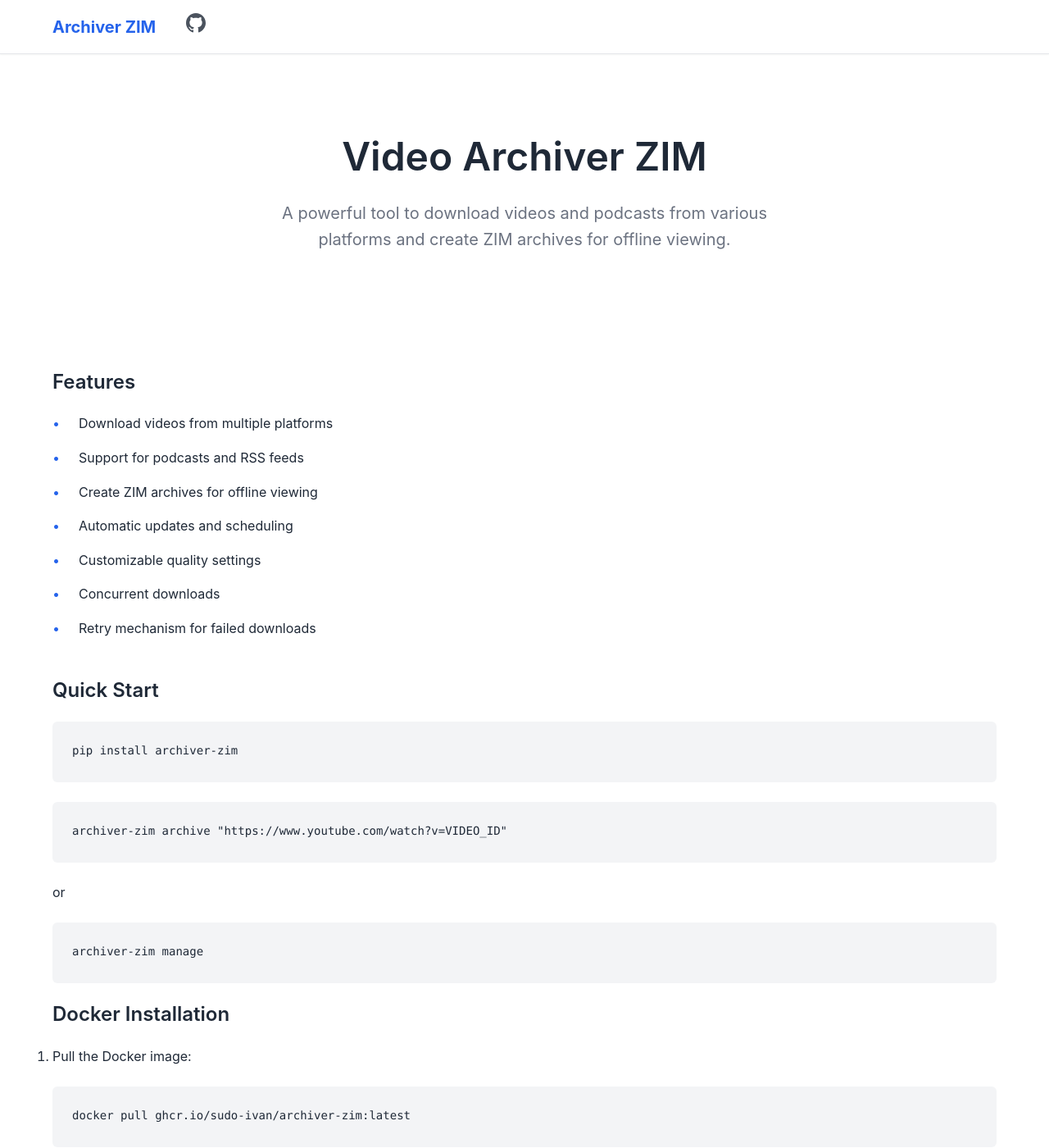
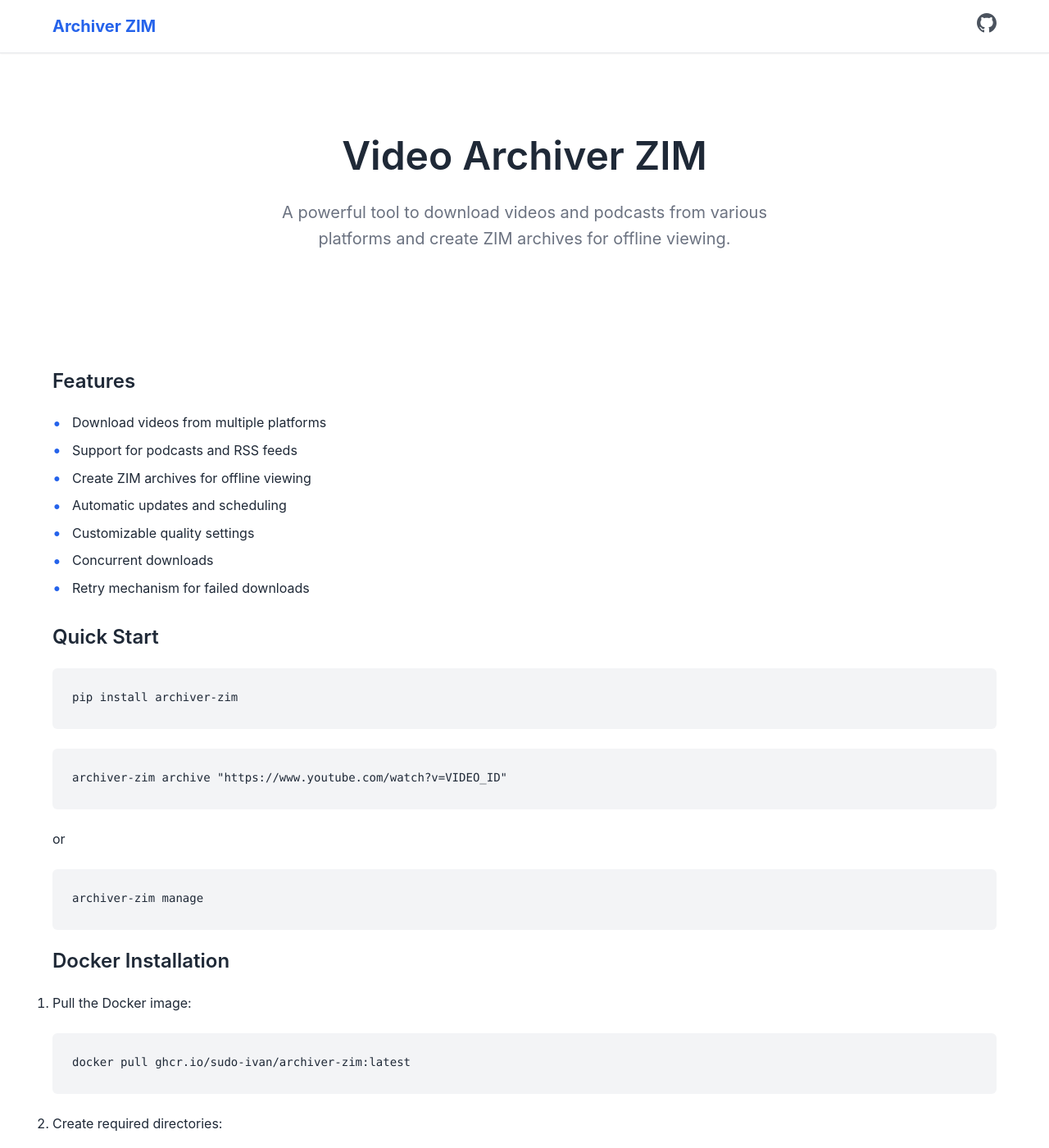
Before and after one commit to Sudo-Ivan/archiver-zim, a Jekyll site: the page built from docs/index.md, in a window 1280 px wide and 1400 px high. Shown: the whole window at 82% size. Built offline with Jekyll 4.4.1, drawn with Linux system fonts in a browser that asks for light colours; some of the changed text lies outside the part shown.

Commit message:
update pages

```diff
--- a/docs/_layouts/default.html
+++ b/docs/_layouts/default.html
@@ -11,12 +11,14 @@
     <header>
         <nav>
             <div class="container">
+                <div class="nav-content">
                     <a href="{{ '/' | relative_url }}" class="logo">{{ site.title }}</a>
                     <a href="https://github.com/Sudo-Ivan/archiver-zim" class="github-link" aria-label="GitHub Repository">
                         <svg width="24" height="24" viewBox="0 0 24 24" fill="currentColor">
                             <path d="M12 0c-6.626 0-12 5.373-12 12 0 5.302 3.438 9.8 8.207 11.387.599.111.793-.261.793-.577v-2.234c-3.338.726-4.033-1.416-4.033-1.416-.546-1.387-1.333-1.756-1.333-1.756-1.089-.745.083-.729.083-.729 1.205.084 1.839 1.237 1.839 1.237 1.07 1.834 2.807 1.304 3.492.997.107-.775.418-1.305.762-1.604-2.665-.305-5.467-1.334-5.467-5.931 0-1.311.469-2.381 1.236-3.221-.124-.303-.535-1.524.117-3.176 0 0 1.008-.322 3.301 1.23.957-.266 1.983-.399 3.003-.404 1.02.005 2.047.138 3.006.404 2.291-1.552 3.297-1.23 3.297-1.23.653 1.653.242 2.874.118 3.176.77.84 1.235 1.911 1.235 3.221 0 4.609-2.807 5.624-5.479 5.921.43.372.823 1.102.823 2.222v3.293c0 .319.192.694.801.576 4.765-1.589 8.199-6.086 8.199-11.386 0-6.627-5.373-12-12-12z"/>
                         </svg>
                     </a>
+                </div>
             </div>
         </nav>
     </header>
--- a/docs/assets/css/main.css
+++ b/docs/assets/css/main.css
@@ -98,10 +98,13 @@ header {
 }
 
 nav {
+    padding: var(--spacing-sm) 0;
+}
+
+.nav-content {
     display: flex;
     justify-content: space-between;
     align-items: center;
-    padding: var(--spacing-sm) 0;
 }
 
 .logo {
@@ -109,7 +112,6 @@ nav {
     font-weight: 700;
     color: var(--primary-color);
     text-decoration: none;
-    margin-right: auto;
 }
 
 .logo:hover {
@@ -120,7 +122,6 @@ nav {
     color: var(--text-color);
     opacity: 0.8;
     transition: opacity 0.2s ease;
-    margin-left: var(--spacing-lg);
 }
 
 .github-link:hover {
@@ -150,13 +151,15 @@ nav {
 ul {
     list-style: none;
     padding-left: 0;
-    margin-bottom: var(--spacing-xl);
+    margin-bottom: var(--spacing-lg);
 }
 
 ul li {
     position: relative;
-    padding-left: var(--spacing-lg);
-    margin-bottom: var(--spacing-sm);
+    padding-left: var(--spacing-md);
+    margin-bottom: var(--spacing-xs);
+    display: flex;
+    align-items: center;
 }
 
 ul li::before {
@@ -164,6 +167,7 @@ ul li::before {
     position: absolute;
     left: 0;
     color: var(--primary-color);
+    font-size: 1.2em;
 }
 
 /* Main Content */
```
Also changed, not shown: docs/index.md (+1 -2 lines). Lines whose indentation alone changed are shown as unchanged.
